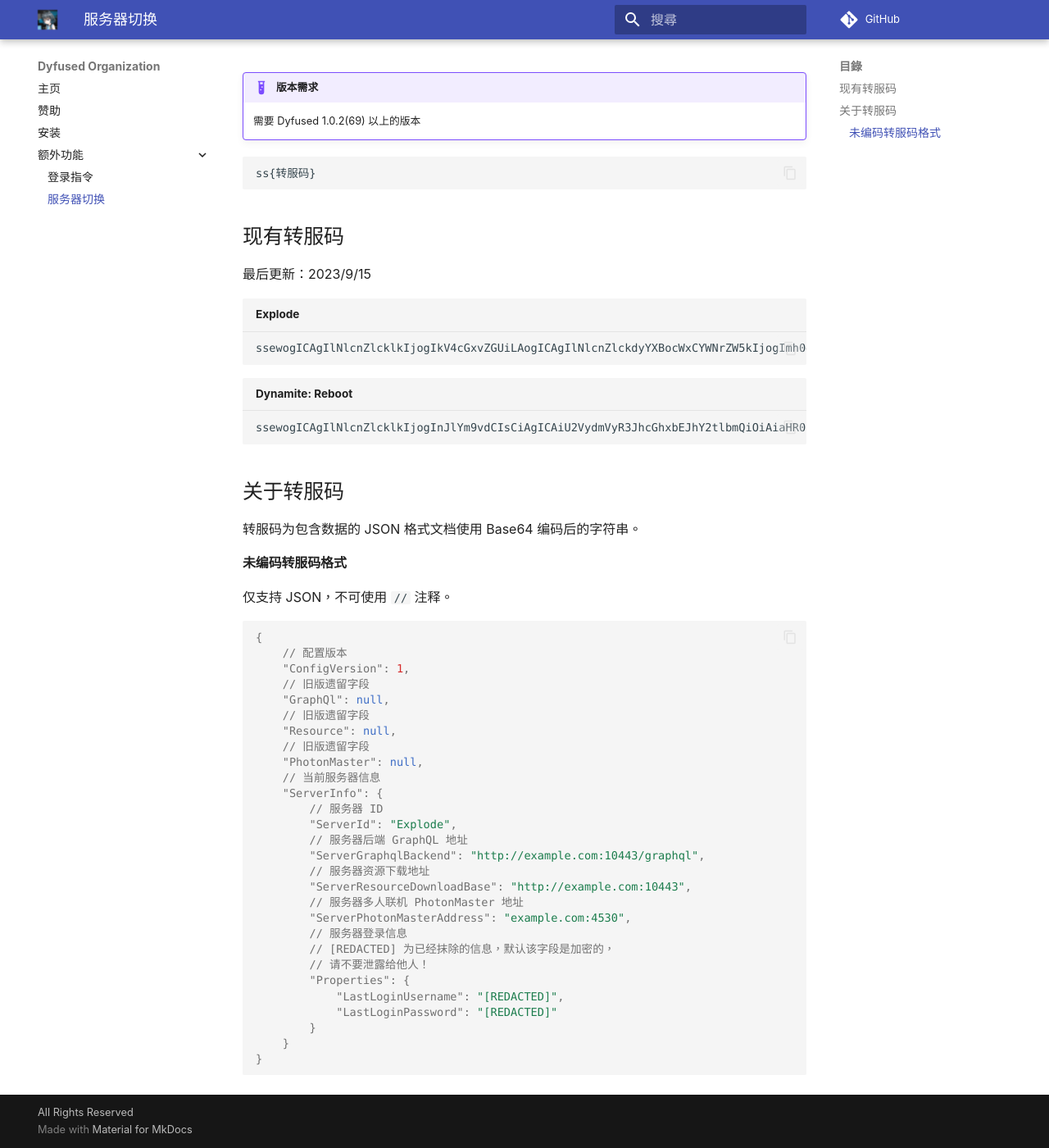
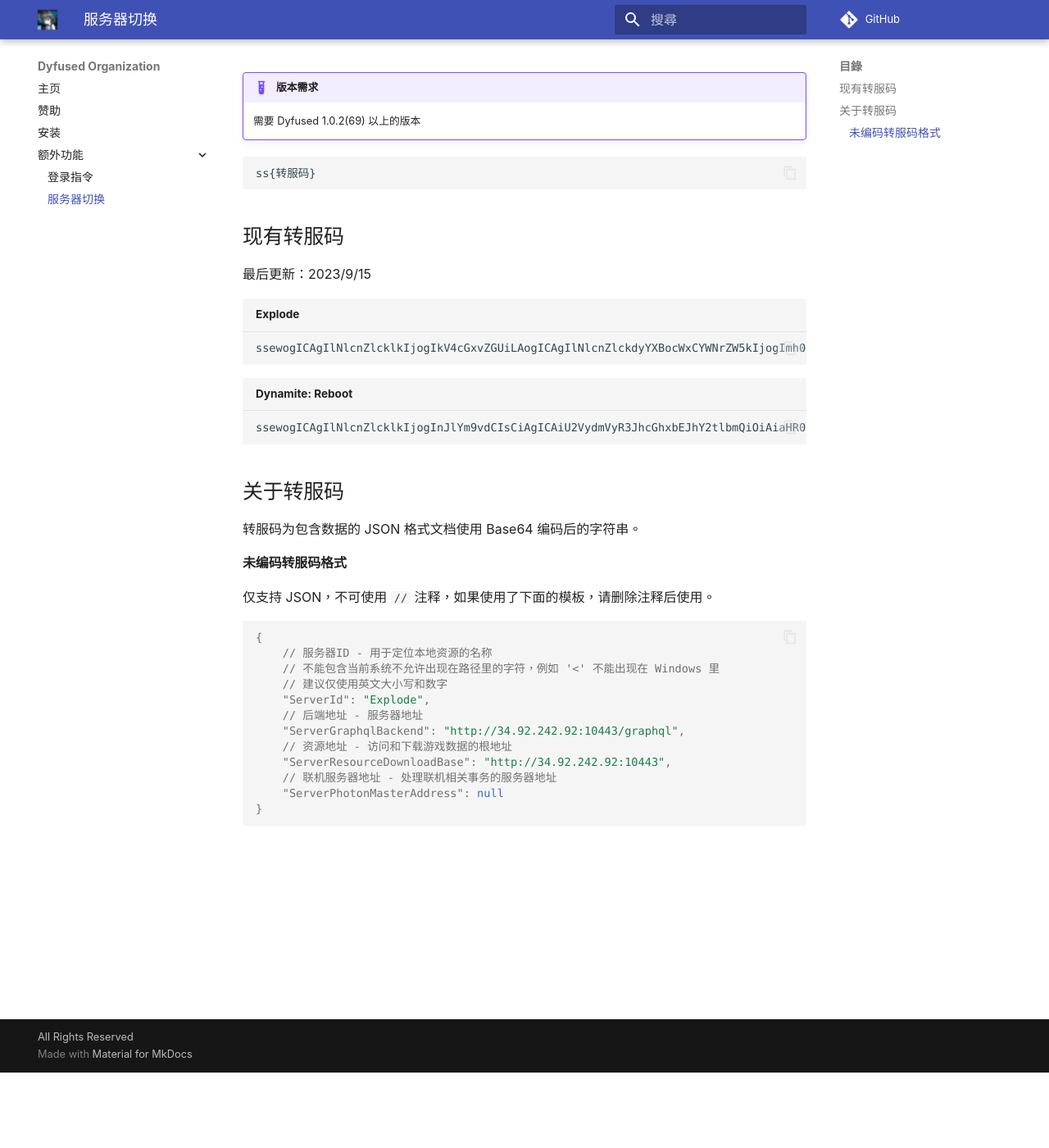
Before and after one commit to Dyfused/dyfused.github.io, an MkDocs documentation site: the page built from docs/additional-features/server-switch.md, in a window 1280 px wide and 1400 px high, scrolled down 92 px. Shown: the whole window at 82% size. Built offline with MkDocs 1.6.1 and Material for MkDocs 9.7.7, drawn with Linux system fonts in a browser that asks for light colours; some web fonts are replaced; comment, search, counter and statistics services are not loaded.

Commit message:
fixed template in server-switch.md

````diff
--- a/docs/additional-features/server-switch.md
+++ b/docs/additional-features/server-switch.md
@@ -28,35 +28,19 @@
 
 #### 未编码转服码格式
 
-仅支持 JSON，不可使用 `//` 注释。
+仅支持 JSON，不可使用 `//` 注释，如果使用了下面的模板，请删除注释后使用。
 
 ```json5
 {
-    // 配置版本
-    "ConfigVersion": 1,
-    // 旧版遗留字段
-    "GraphQl": null,
-    // 旧版遗留字段
-    "Resource": null,
-    // 旧版遗留字段
-    "PhotonMaster": null,
-    // 当前服务器信息
-    "ServerInfo": {
-        // 服务器 ID
-        "ServerId": "Explode",
-        // 服务器后端 GraphQL 地址
-        "ServerGraphqlBackend": "http://example.com:10443/graphql",
-        // 服务器资源下载地址
-        "ServerResourceDownloadBase": "http://example.com:10443",
-        // 服务器多人联机 PhotonMaster 地址
-        "ServerPhotonMasterAddress": "example.com:4530",
-        // 服务器登录信息
-        // [REDACTED] 为已经抹除的信息，默认该字段是加密的，
-        // 请不要泄露给他人！
-        "Properties": {
-            "LastLoginUsername": "[REDACTED]",
-            "LastLoginPassword": "[REDACTED]"
-        }
-    }
+    // 服务器ID - 用于定位本地资源的名称
+    // 不能包含当前系统不允许出现在路径里的字符，例如 '<' 不能出现在 Windows 里
+    // 建议仅使用英文大小写和数字
+    "ServerId": "Explode",
+    // 后端地址 - 服务器地址
+    "ServerGraphqlBackend": "http://34.92.242.92:10443/graphql",
+    // 资源地址 - 访问和下载游戏数据的根地址
+    "ServerResourceDownloadBase": "http://34.92.242.92:10443",
+    // 联机服务器地址 - 处理联机相关事务的服务器地址
+    "ServerPhotonMasterAddress": null
 }
 ```
````
